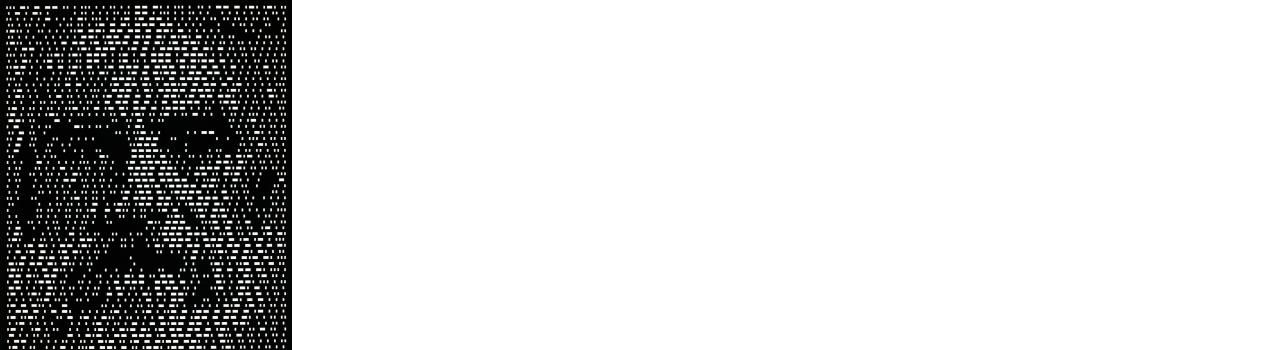
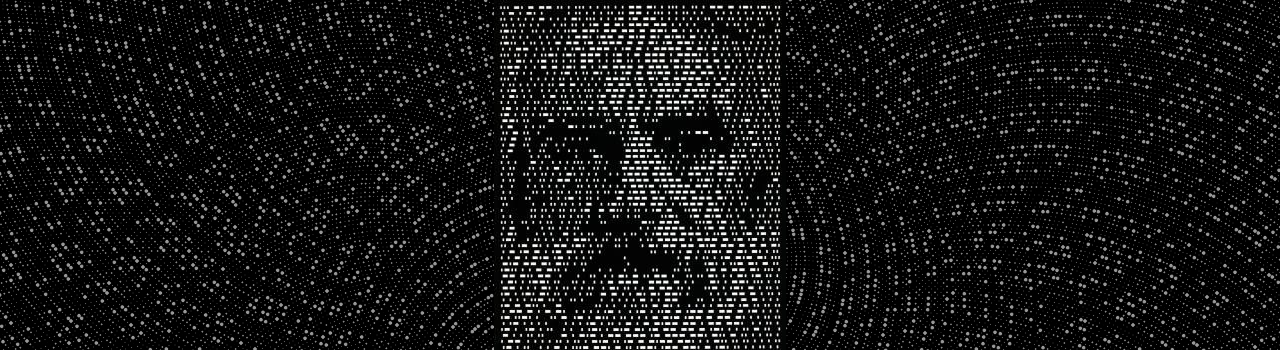
Before and after one commit to 21ciprian/english-morse-translator, a website with bundled scripts: page index.html in a window 1280 px wide. Shown: the top 350 px of the page. Built offline with nearby package versions, Linux system fonts and the light colour scheme.

Commit message:
Added background image to body

```diff
--- a/_Index.scss
+++ /dev/null
@@ -1 +0,0 @@
-@use './styles//variables.scss';
--- a/index.html
+++ b/index.html
@@ -11,6 +11,7 @@
 			integrity="sha384-1BmE4kWBq78iYhFldvKuhfTAU6auU8tT94WrHftjDbrCEXSU1oBoqyl2QvZ6jIW3"
 			crossorigin="anonymous"
 		/>
+		<link rel="stylesheet" href="./styles/main.css" />
 
 		<title>English to Morse Code Translator</title>
 	</head>
--- a/styles/main.scss
+++ b/styles/main.scss
@@ -1 +1,16 @@
-@use './Index';
+@use './variables.scss' as *;
+* {
+	padding: 0;
+	margin: 0;
+	box-sizing: border-box;
+}
+body {
+	font-family: 'Segoe UI', Tahoma, Verdana, sans-serif;
+	width: $percentage1;
+	height: $percentage1;
+	text-align: center;
+	background-image: url('../images/wp.png');
+	background-size: cover;
+	background-repeat: no-repeat;
+	position: relative;
+}
```
Also changed, not shown: images/wp.png (added), styles/main.css (added), 1 other file.
